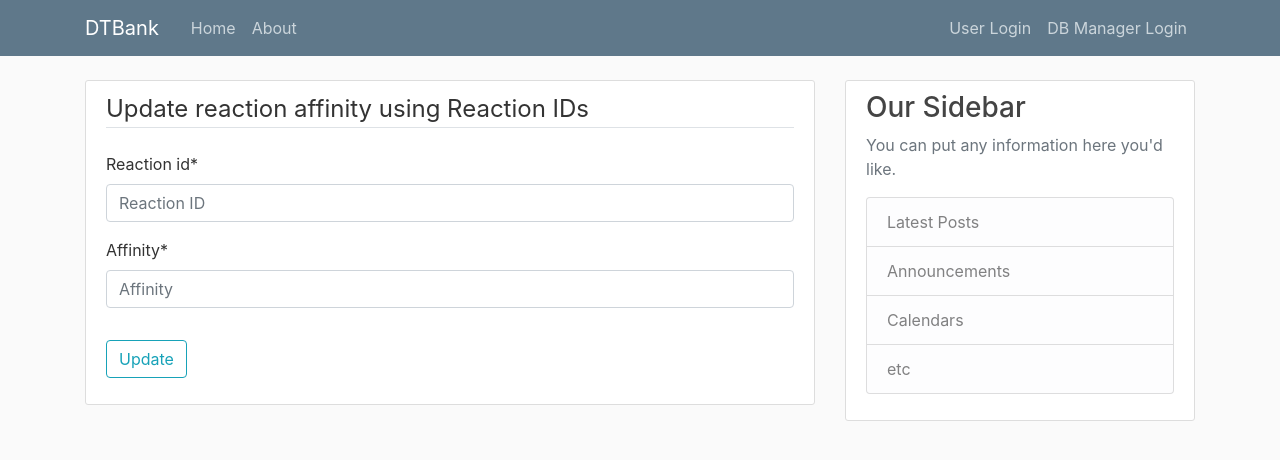
After one commit to berkaybor/321hw3, a Django app: page /update_reaction_affinity/ in a window 1280 px wide. The commit adds this page. Shown: the top 460 px of the page. Run offline with Django 3.2, Linux system fonts and the light colour scheme; some libraries are stand-ins or nearby versions.

Commit message:
teşekkürler

```diff
--- /dev/null
+++ b/drugapp/forms.py
@@ -0,0 +1,5 @@
+from django import forms
+
+class ReactionAffinityEditForm(forms.Form):
+    reaction_id = forms.CharField(widget=forms.TextInput(attrs={'placeholder': 'Reaction ID'}))
+    affinity = forms.CharField(widget=forms.TextInput(attrs={'placeholder': 'Affinity'}))
--- a/drugapp/templates/drugapp/home.html
+++ b/drugapp/templates/drugapp/home.html
@@ -23,8 +23,8 @@
     <h1>Logged in as db manager</h1>
     <hr>
     <a href="{% url 'add-user' %}" type="button" class="btn btn-outline-dark btn-block">Add new user</a>
-    <button type="button" class="btn btn-outline-dark btn-block">Update drugs using Drugbank IDs</button>
-    <button type="button" class="btn btn-outline-dark btn-block">Delete drugs using Drugbank IDs</button>
+    <a href="{% url 'update-reaction-affinity' %}" type="button" class="btn btn-outline-dark btn-block">Update reaction affinity using Reaction IDs</a>
+    <button type="button" class="btn btn-outline-dark btn-block">Delete drugs using DrugBank IDs</button>
     <button type="button" class="btn btn-outline-dark btn-block">Update contributors using Reaction IDs</button>
     <button type="button" class="btn btn-outline-dark btn-block">View all drugs listed in DrugBank</button>
     <button type="button" class="btn btn-outline-dark btn-block">View all proteins listed in UniProt</button>
--- /dev/null
+++ b/drugapp/templates/drugapp/update_reaction_affinity.html
@@ -0,0 +1,17 @@
+{% extends "drugapp/base.html" %}
+{% load crispy_forms_tags %}
+{% block content %}
+  <div class="content-section">
+    <form method="POST">
+        {% csrf_token %}
+        <fieldset class="form-group">
+            <legend class="border-bottom mb-4">Update reaction affinity using Reaction IDs</legend>
+            {{ form|crispy }}
+        </fieldset>
+        <div class="form-group">
+            <button class="btn btn-outline-info" type="submit">Update</button>
+        </div>
+        {{ msg }}
+    </form>
+  </div>
+{% endblock content %}
--- a/drugapp/urls.py
+++ b/drugapp/urls.py
@@ -3,4 +3,5 @@ from . import views
 
 urlpatterns = [
     path('', views.home, name='drugapp-home'),
+    path('update_reaction_affinity/', views.update_reaction_affinity, name='update-reaction-affinity'),
 ]
--- a/drugapp/views.py
+++ b/drugapp/views.py
@@ -1,4 +1,21 @@
 from django.shortcuts import render
+from .database import edit_reaction_affinity
+from .forms import ReactionAffinityEditForm
 
 def home(request):
     return render(request, 'drugapp/home.html')
+
+def update_reaction_affinity(request):
+    if request.method == 'GET':
+        context = {'form': ReactionAffinityEditForm()}
+        return render(request, 'drugapp/update_reaction_affinity.html', context)
+    elif request.method == 'POST':
+        form = ReactionAffinityEditForm(request.POST)
+        if form.is_valid():
+            f = form.cleaned_data
+            msg = edit_reaction_affinity(f['reaction_id'], f['affinity'])
+
+        if msg:
+            return render(request, 'drugapp/update_reaction_affinity.html', {'msg': msg, 'form': ReactionAffinityEditForm()})
+
+        return render(request, 'users/add_user.html', {'msg': 'Reaction afiinity modified', 'form': ReactionAffinityEditForm()})
```
Also changed, not shown: drugapp/database.py (added, +12 -0 lines), drugapp/templates/drugapp/delete_drug.html (added, +17 -0 lines), 6 other files.
